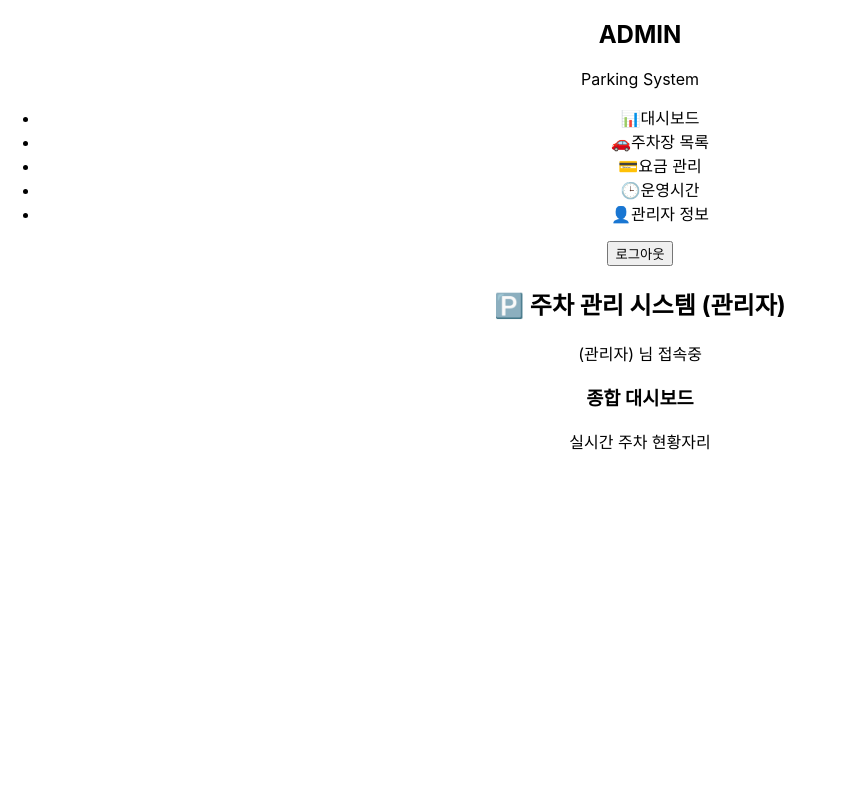
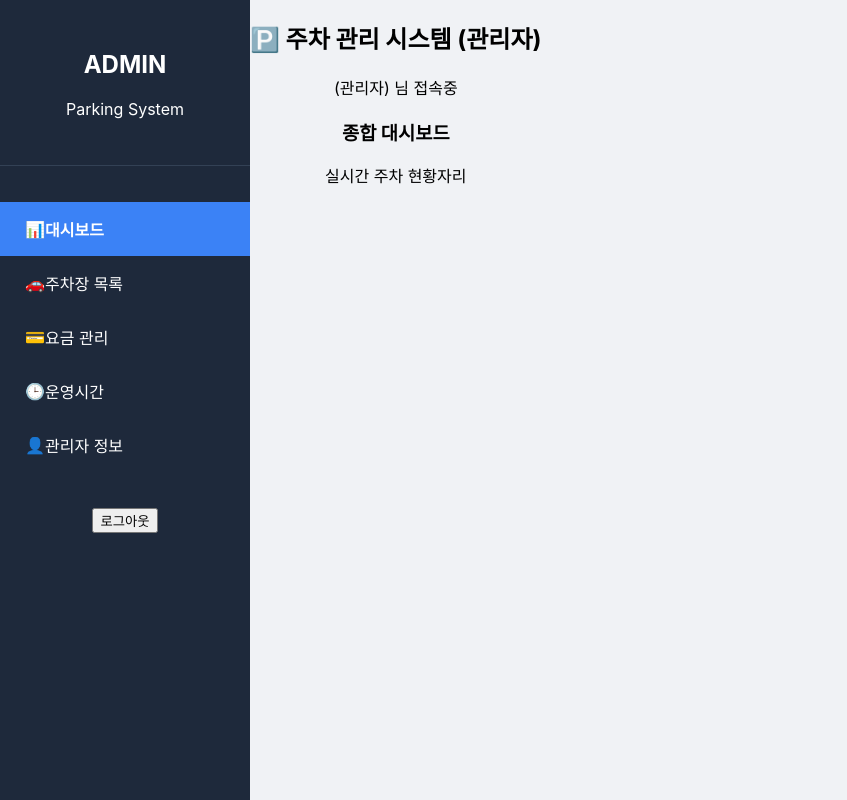
Before and after one commit to HANE48/Parking_place, a React (Create React App) app: page / in a window 1280 px wide. Shown: the whole page, without its empty margins (0-847 px from the left). Built offline with nearby package versions, Linux system fonts and the light colour scheme.

Commit message:
Sidebar_css

```diff
--- a/src/manager/Sidebar.js
+++ b/src/manager/Sidebar.js
@@ -6,7 +6,8 @@ function Sidebar(props) {
   const setCurrentView = props.setCurrentView;
 
   return (
-    <aside className="sidebar">
+    <div className="sidebar">
+
       <div className="sidebar-logo">
         <h2>ADMIN</h2>
         <p>Parking System</p>
@@ -17,54 +18,47 @@ function Sidebar(props) {
 
           <li
             className={currentView === 'dashboard' ? 'nav-item active' : 'nav-item'}
-            onClick={function() { setCurrentView('dashboard'); }}
-          >
+            onClick={function() { setCurrentView('dashboard'); }}>
             <span className="nav-icon">📊</span>
             <span className="nav-label">대시보드</span>
           </li>
 
-
           <li
             className={currentView === 'list' ? 'nav-item active' : 'nav-item'}
-            onClick={function() { setCurrentView('list'); }}
-          >
+            onClick={function() { setCurrentView('list'); }}>
             <span className="nav-icon">🚗</span>
             <span className="nav-label">주차장 목록</span>
           </li>
 
-
           <li
             className={currentView === 'price' ? 'nav-item active' : 'nav-item'}
-            onClick={function() { setCurrentView('price'); }}
-          >
+            onClick={function() { setCurrentView('price'); }}>
             <span className="nav-icon">💳</span>
             <span className="nav-label">요금 관리</span>
           </li>
 
-
           <li
             className={currentView === 'settings' ? 'nav-item active' : 'nav-item'}
-            onClick={function() { setCurrentView('settings'); }}
-          >
+            onClick={function() { setCurrentView('time'); }}>
             <span className="nav-icon">🕒</span>
             <span className="nav-label">운영시간</span>
           </li>
 
-
           <li
             className={currentView === 'admin' ? 'nav-item active' : 'nav-item'}
-            onClick={function() { setCurrentView('admin'); }}
-          >
+            onClick={function() { setCurrentView('admin'); }}>
             <span className="nav-icon">👤</span>
             <span className="nav-label">관리자 정보</span>
           </li>
         </ul>
       </nav>
 
+
       <div className="sidebar-footer">
         <button className="logout-btn">로그아웃</button>
       </div>
-    </aside>
+
+    </div>
   );
 }
 
--- a/src/manager/manager_main.css
+++ b/src/manager/manager_main.css
@@ -0,0 +1,44 @@
+/* 레이아웃 */
+.manager-layout {
+  display: flex;
+  height: 100vh;
+  background-color: #f0f2f5;
+}
+
+/* 사이드바 */
+.sidebar {
+  width: 250px;
+  background-color: #1e293b;
+  color: white;
+  display: flex;
+  flex-direction: column;
+  /* 세로로 줄세우기 */
+}
+
+.sidebar-logo {
+  padding: 30px 20px;
+  text-align: center;
+  border-bottom: 1px solid #334155;
+}
+
+.sidebar-nav ul {
+  list-style: none;
+  padding: 20px 0;
+}
+
+.sidebar-nav li {
+  padding: 15px 25px;
+  cursor: pointer;
+  display: flex;
+  align-items: center;
+  transition: 0.3s;
+}
+
+.sidebar-nav li:hover {
+  background-color: #334155;
+}
+
+.sidebar-nav li.active {
+  background-color: #3b82f6;
+  font-weight: bold;
+}
--- a/src/manager/manager_main.js
+++ b/src/manager/manager_main.js
@@ -12,9 +12,10 @@ function ManagerMain() {
       <Sidebar currentView={currentView} setCurrentView={setCurrentView} />
 
       <main className="main-content">
+
         <header className="main-header">
           <h2>🅿️ 주차 관리 시스템 (관리자)</h2>
-          <div className="user-info">(관리자) 님 접속중</div>
+          <div className="mg-name">(관리자) 님 접속중</div>
         </header>
 
         <section className="view-area">
@@ -23,10 +24,8 @@ function ManagerMain() {
             <div className="content-box">
               <h3>종합 대시보드</h3>
               <p>실시간 주차 현황자리</p>
-              <div className="dummy-box"></div>
             </div>
           )}
-
           {currentView === 'list' && (
             <div className="content-box">
               <h3>주차장 목록</h3>
@@ -35,15 +34,13 @@ function ManagerMain() {
               </p>
             </div>
           )}
-
           {currentView === 'price' && (
             <div className="content-box">
               <h3>요금 관리</h3>
               <p>기본 요금 및 추가 요금 설정. 수정 버튼 필요할듯</p>
             </div>
           )}
-
-          {currentView === 'settings' && (
+          {currentView === 'time' && (
             <div className="content-box">
               <h3>운영 시간</h3>
               <p>각 주차장이 언제 문을 열고 닫는지 확인하는 곳
@@ -51,14 +48,15 @@ function ManagerMain() {
               </p>
             </div>
           )}
-
           {currentView === 'admin' && (
             <div className="content-box">
               <h3>관리자 정보</h3>
               <p>내 정보 수정 및 비밀번호 변경 화면</p>
             </div>
           )}
+
         </section>
+
       </main>
 
     </div>
```
